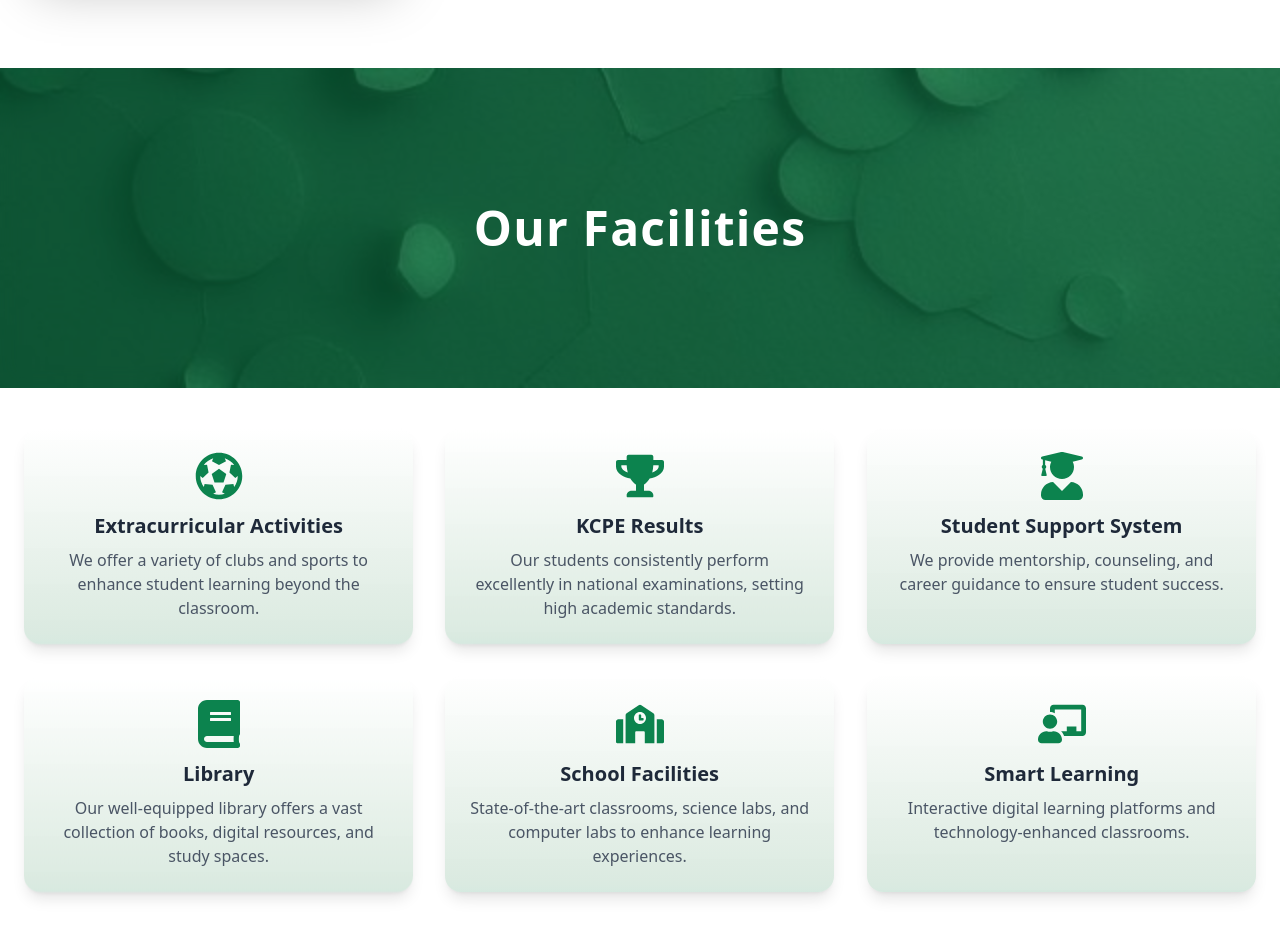
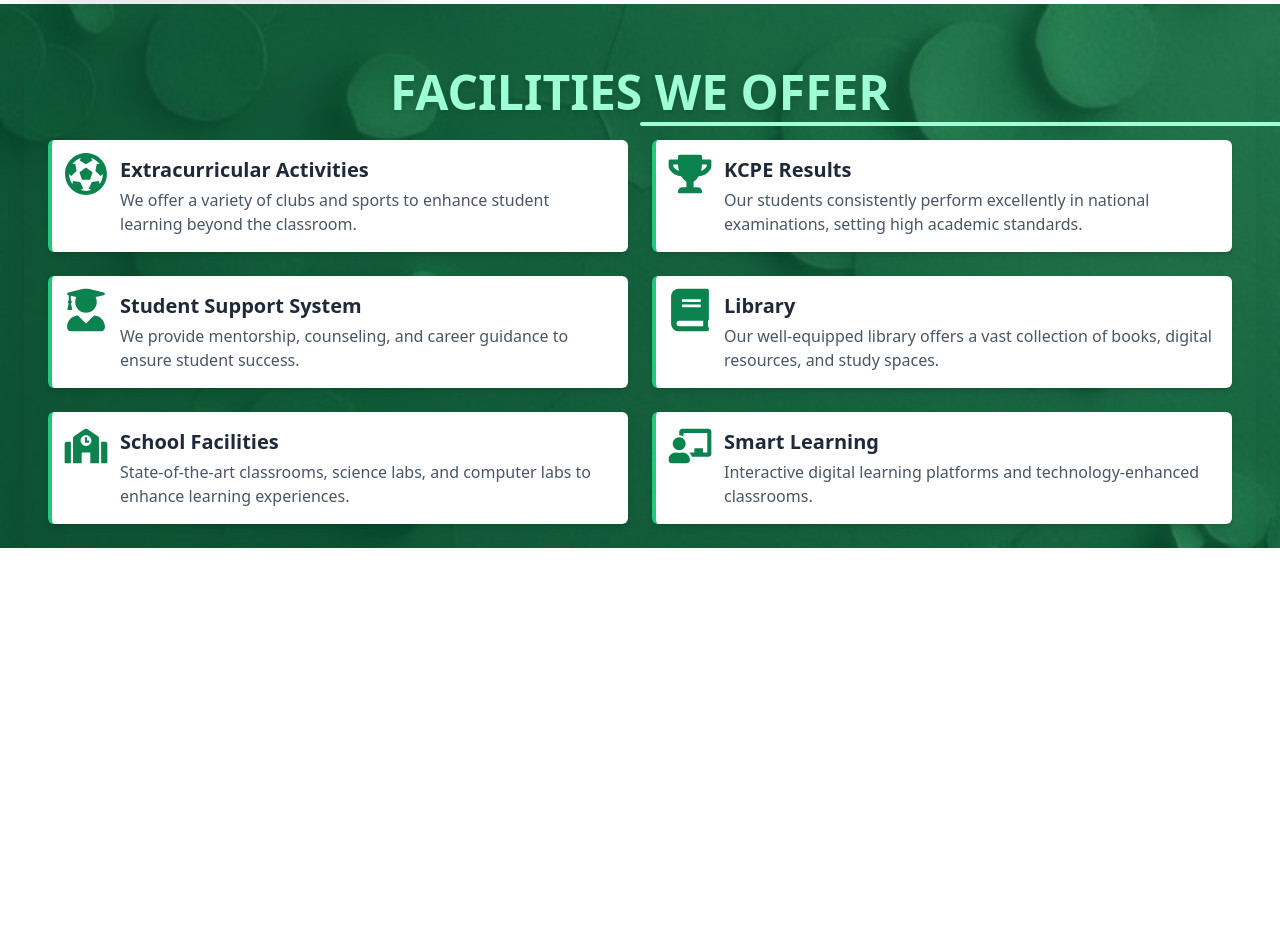
Before and after one commit to cassandra18/Work, a React (Vite) app in the folder frontend/: page / in a window 1280 px wide. Shown: the part 1520-2458 px from the top of the page. After the commit the page ends 2068 px from the top, so only its background shows below. Built offline with nearby package versions, Linux system fonts and the light colour scheme.

Commit message:
modified the facilities section

```diff
--- a/frontend/src/components/facilites.tsx
+++ b/frontend/src/components/facilites.tsx
@@ -50,27 +50,26 @@ const facilities = [
 
 const Facilities: React.FC = () => {
   return (
-    <div className="my-16">
-      {/* Hero Section */}
-      <div
-        style={{ backgroundImage: `url('/images/facilities2.jpeg')` }}
-        className="relative bg-cover bg-center h-60 md:h-80 flex flex-col justify-center items-center text-white"
-      >
+    <div style={{ backgroundImage: `url('/images/facilities2.jpeg')` }}
+    className="relative bg-cover bg-center flex flex-col justify-center items-center text-white ">
+
     {/* Overlay */}
     <div className="absolute inset-0 bg-[#0C834E] opacity-50 backdrop-blur-md"></div>
-        <motion.h1
-          className="relative text-4xl md:text-5xl font-bold tracking-wide"
-          initial={{ opacity: 0, y: -30 }}
-          animate={{ opacity: 1, y: 0 }}
-          transition={{ duration: 0.8 }}
-        >
-          Our Facilities
-        </motion.h1>
-      </div>
+      {/* Facilities Section - Bulletin Board Style */}
+      <div className="container mx-auto px-6 mt-10 z-10">
+        <div className="rounded-lg p-6 shadow-xl">
+          <h2 className="text-3xl md:text-4xl lg:text-5xl font-bold text-center text-[#9dffd3] mb-6 relative">
+            <span className="relative z-10 drop-shadow-md">FACILITIES WE OFFER</span>
 
-      {/* Facilities Grid */}
-      <div className="container mx-auto px-6 mt-10">
-        <div className="grid grid-cols-1 md:grid-cols-2 lg:grid-cols-3 gap-8">
+            {/* Animated underline */}
+            <motion.div
+              className="absolute left-1/2 bottom-[-10px] h-1 bg-[#9dffd3] rounded-md"
+              initial={{ width: 0 }}
+              animate={{ width: "100%" }}
+              transition={{ duration: 1, ease: "easeInOut" }}
+            ></motion.div>
+          </h2>
+          <div className="grid grid-cols-1 md:grid-cols-2 gap-6">
             {facilities.map((facility, index) => {
               const ref = useRef(null);
               const isInView = useInView(ref, { once: true, margin: "-100px" });
@@ -79,30 +78,24 @@ const Facilities: React.FC = () => {
                 <motion.div
                   ref={ref}
                   key={index}
-                className="relative flex flex-col items-center p-6 bg-gradient-to-b from-white to-[#0c834e2d] shadow-lg rounded-2xl text-center transition"
-                initial={{ opacity: 0, y: 50 }}
-                animate={isInView ? { opacity: 1, y: 0 } : {}}
-                transition={{ duration: 0.6, delay: index * 0.2 }}
-                whileHover={{ scale: 1.02 }}
-                style={{
-                  willChange: "transform",
-                  transformStyle: "preserve-3d",
-                }}
+                  className="flex gap-4 items-start p-4 border-l-4 border-[#23c87e] bg-white shadow-md rounded-md transition hover:bg-[#e8f5e9]"
+                  animate={isInView ? { opacity: 1, x: 0 } : { opacity: 0, x: -20 }}
                 >
-                {/* Icon that animates when parent div is hovered */}
                   <motion.div
-                  className="md:text-5xl text-[#0C834E] mb-3"
-                  animate={isInView ? { opacity: 1, y: 0 } : { opacity: 0, y: 20 }}
-                  whileHover={{ scale: 1.3, rotate: 10 }}
+                    className="text-4xl text-[#0C834E]"
+                    animate={isInView ? { scale: 1.2 } : { scale: 1 }}
                     transition={{ type: "spring", stiffness: 200 }}
                   >
                     {facility.icon}
                   </motion.div>
-                <h2 className="text-xl font-bold text-gray-800">{facility.title}</h2>
-                <p className="text-gray-600 mt-2">{facility.description}</p>
+                  <div>
+                    <h3 className="text-xl font-bold text-gray-800">{facility.title}</h3>
+                    <p className="text-gray-600 mt-1">{facility.description}</p>
+                  </div>
                 </motion.div>
               );
             })}
+          </div>
         </div>
       </div>
     </div>
--- a/frontend/src/components/introduction.tsx
+++ b/frontend/src/components/introduction.tsx
@@ -5,10 +5,10 @@ import { Link } from 'react-router-dom';
 
 const Introduction: React.FC = () => {
     return (
-        <div className='mt-10  mx-auto'>
+        <div className='mt-10 max-w-7xl mx-auto flex justify-center'>
             <div className='flex flex-col-reverse md:flex-row  mx-6 gap-4 md:gap-10 xl:gap-32 items-center md:items-start'>
                 {/* Motto section */}
-                <div className='relative flex flex-col border rounded-lg shadow-2xl border-[#0c834E] p-1 max-w-sm mb-7  '>
+                <div className='relative flex flex-col rounded-lg shadow-2xl p-1 max-w-sm mb-7  '>
                     {/* Overlay */}
                     <div className='absolute inset-0 bg-[#14583a88] opacity-20 rounded-lg' ></div>
                     <div className='relative'>
```
Lines whose indentation alone changed are shown as unchanged.
